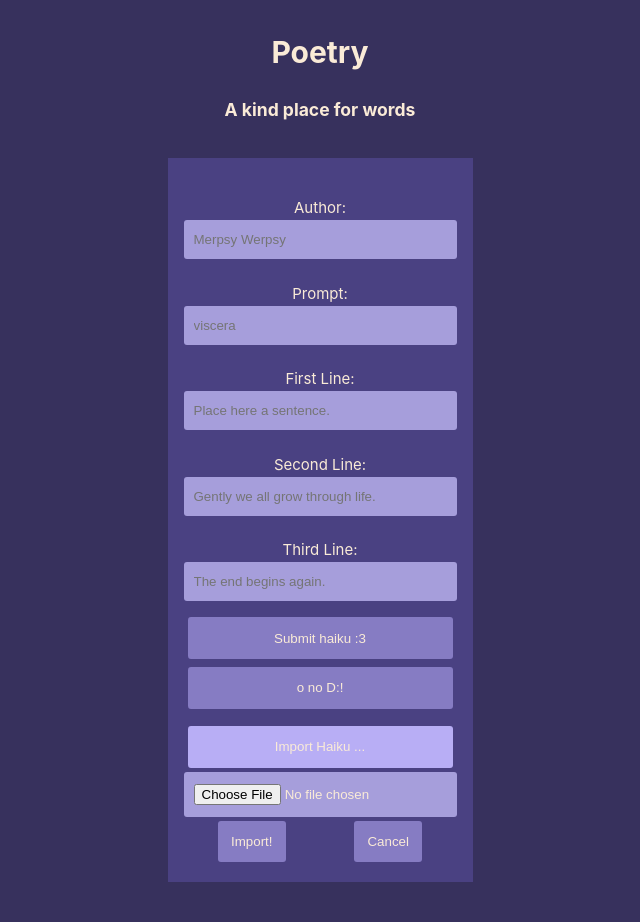
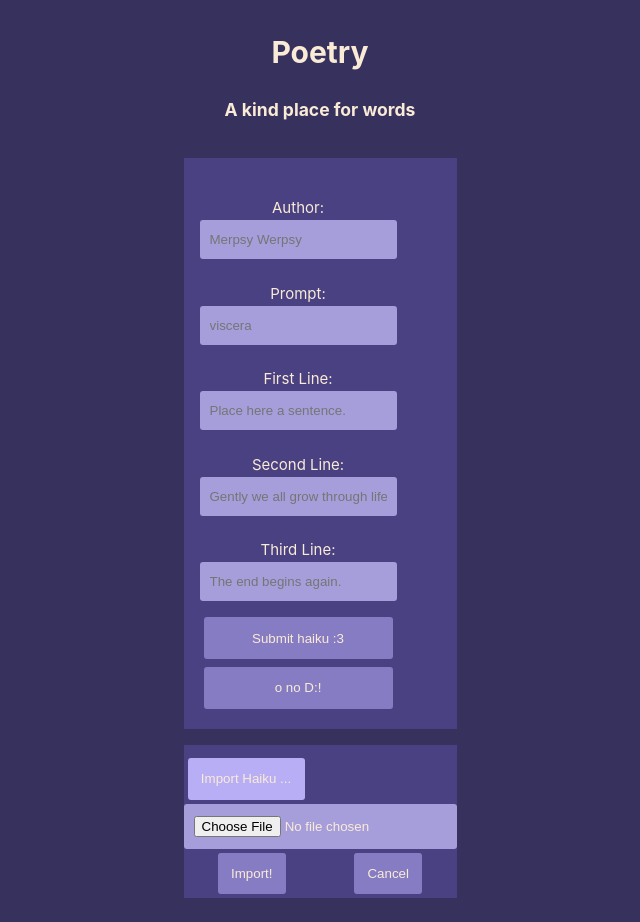
Before and after one commit to AMDAndy/poetry, a Vue app in the folder Poetry site/: page / in a window 1280 px wide. Both pictures are taken after a click on the button "Import Haiku ...". Shown: the whole page, without its empty margins (320-960 px from the left). Built offline with nearby package versions, Linux system fonts and the light colour scheme; the HTML template or start-up script is replaced by a standard one.

Commit message:
WIP: Make styling less atrocious.

```diff
--- a/Poetry site/src/components/HaikuImport.vue
+++ b/Poetry site/src/components/HaikuImport.vue
@@ -36,13 +36,13 @@ const handleFileChange = (event: Event) => {
 </script>
 
 <template>
-  <div id="import-container">
+  <div>
     <div id="import-dialog">
       <label class="file-select">
         <input type="file" @change="handleFileChange" />
       </label>
     </div>
-    <div id="meta-buttons">
+    <div id="btn-import">
       <button @click.prevent="$emit('addHaiku')">Import!</button>
       <button @click.prevent="$emit('cancel')">Cancel</button>
     </div>
@@ -50,7 +50,7 @@ const handleFileChange = (event: Event) => {
 </template>
 
 <style>
-#meta-buttons {
+#btn-import {
   display: flex;
   justify-content: space-around;
 }
--- a/Poetry site/src/components/InputHaiku.vue
+++ b/Poetry site/src/components/InputHaiku.vue
@@ -132,20 +132,24 @@ getHaikus()
         />
         <button id="click-add" @click.prevent="addHaiku">Submit haiku :3</button>
         <button id="click-reset" @click.prevent="clearFields">o no D:!</button>
-        <button id="click-import" @click.prevent="showImport = !showImport">
-          Import Haiku ...
-        </button>
-        <div v-if="showImport">
-          <HaikuImport :haikus="haikus" @importJson="importJson" @cancel="cancelImport" />
-        </div>
       </div>
     </form>
+  </div>
+  <div id="import-container">
+    <button id="click-import" @click.prevent="showImport = !showImport">Import Haiku ...</button>
+    <div v-if="showImport">
+      <HaikuImport :haikus="haikus" @importJson="importJson" @cancel="cancelImport" />
+    </div>
   </div>
 
   <HaikuList :haikus="haikus" @delete-haiku="deleteHaiku" @delete-author="deleteAuthor" />
 </template>
 
 <style>
+#import-container {
+  margin-top: 1rem;
+  background-color: rgb(74, 65, 130);
+}
 #click-import {
   margin-top: 1em;
 }
```
